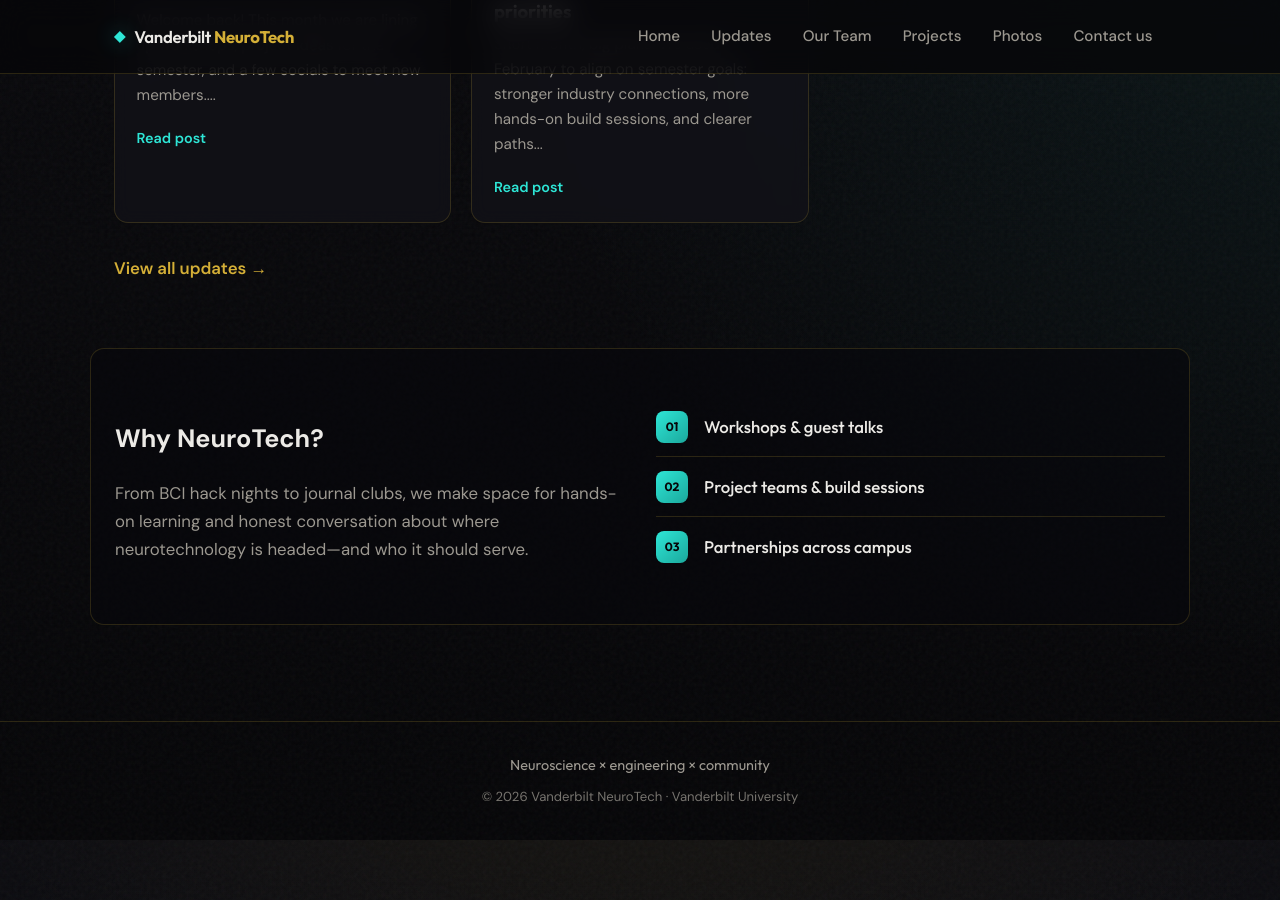
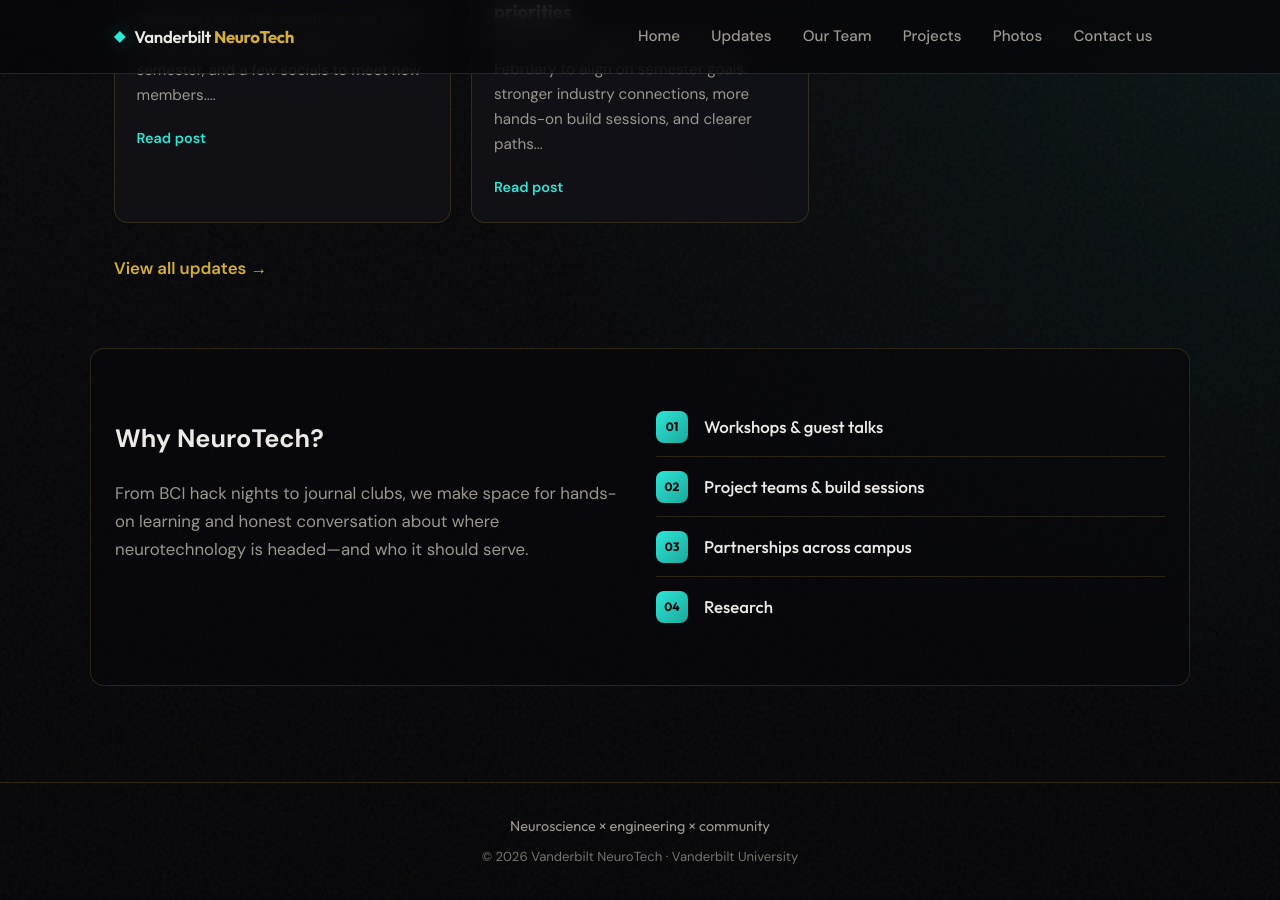
Before and after one commit to vysha-exe/Vanderbilt-NeuroTech-Git-Pages, a Jekyll site: the page built from index.md, in a window 1280 px wide and 900 px high, scrolled down 813 px. Built offline with Jekyll 4.4.1, drawn with Linux system fonts in a browser that asks for light colours; before the commit the page ends 1653 px from its top, so only the background shows below that.

Commit message:
Add Research to Why NeuroTech feature list
Made-with: Cursor

```diff
--- a/_layouts/home.html
+++ b/_layouts/home.html
@@ -55,6 +55,7 @@ layout: default
       <li><span class="fi">01</span> Workshops &amp; guest talks</li>
       <li><span class="fi">02</span> Project teams &amp; build sessions</li>
       <li><span class="fi">03</span> Partnerships across campus</li>
+      <li><span class="fi">04</span> Research</li>
     </ul>
   </div>
 </section>
```
